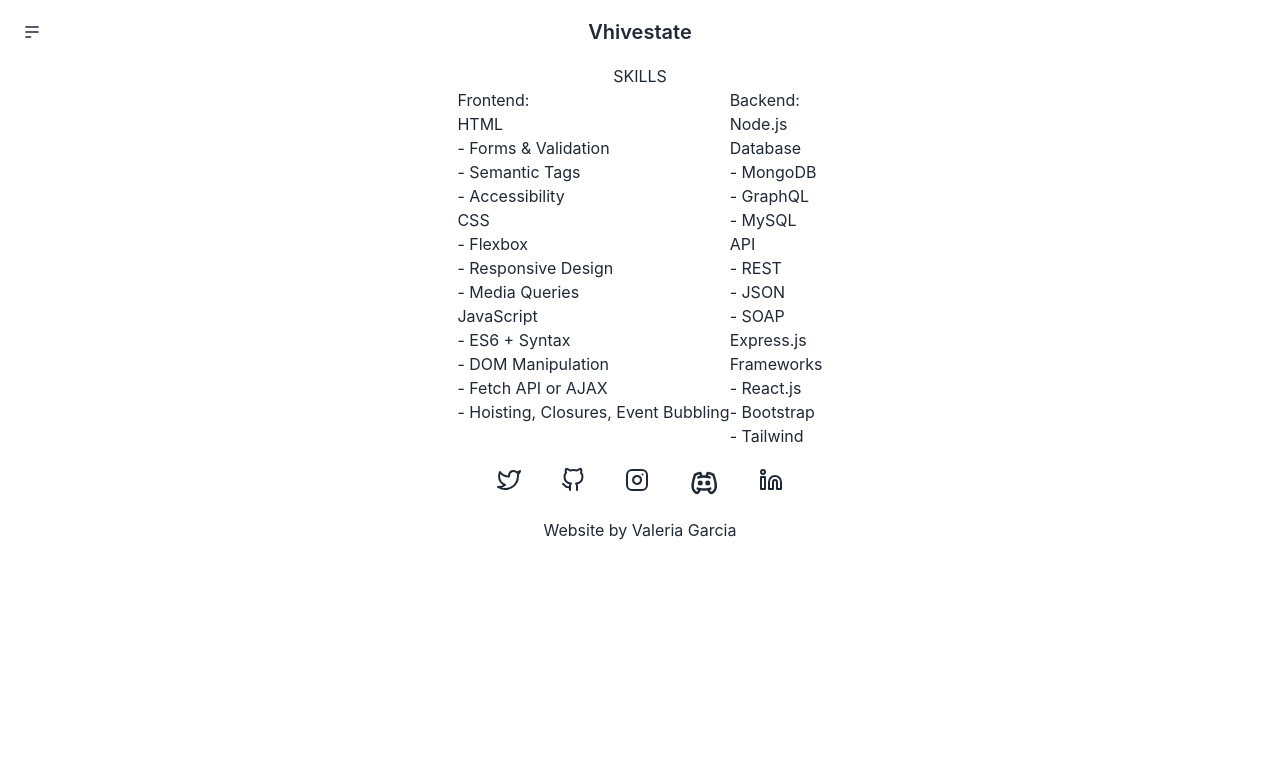
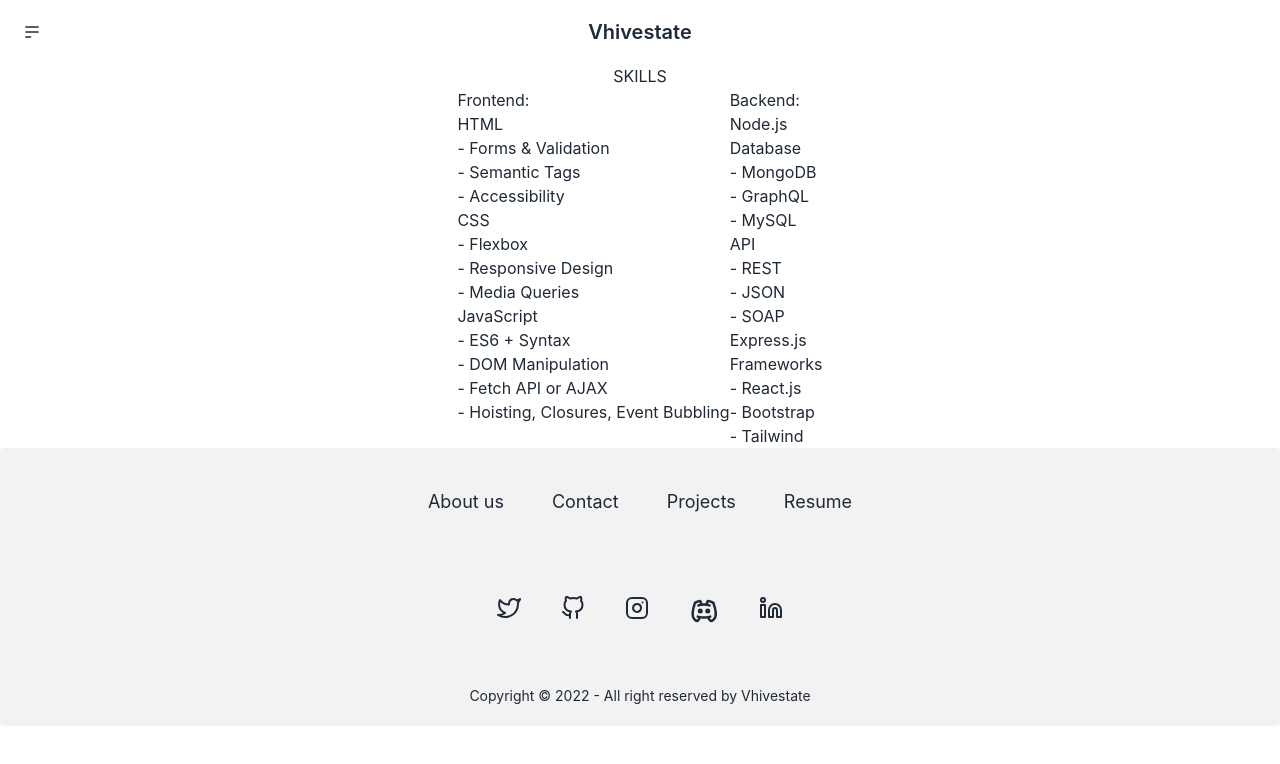
Before and after one commit to vhivestate/vhiivestate, a React (Create React App) app in the folder client/: page /resume in a window 1280 px wide. Shown: the top 764 px of the page. Built offline with nearby package versions, Linux system fonts and the light colour scheme.

Commit message:
footer styling

```diff
--- a/client/src/components/Footer.js
+++ b/client/src/components/Footer.js
@@ -11,19 +11,26 @@
 function Footer() {
 
   return (
-    <footer>
-    <div className='icons'>
-        <a href='https://twitter.com/vhivestate'> <Twitter></Twitter> </a>
+    <footer className="footer footer-center p-5 bg-base-200 text-base-content rounded">
+      <div className="grid grid-flow-col">
+        <a className="link link-hover text-lg">About us</a>
+        <a className="link link-hover text-lg">Contact</a>
+        <a className="link link-hover text-lg">Projects</a>
+        <a className="link link-hover text-lg">Resume</a>
+    </div>
+    <div>
+    <div className="grid grid-flow-col">
+    <a href='https://twitter.com/vhivestate'> <Twitter></Twitter> </a>
         <a href='https://github.com/vhivestate'> <GitHub></GitHub> </a>
         <a href='https://www.instagram.com/vhive.jpg/'> <Instagram></Instagram> </a>
         <a href="https://discord.com/channels/950224023973933116/950224023973933121/">
       <TbBrandDiscord /> </a>
         <a href='https://github.com/vhivestate'> <Linkedin></Linkedin> </a>
     </div>
-
-      <div >
-        <p>Website by Valeria Garcia</p>
-      </div>
+  </div>
+  <div>
+    <p>Copyright © 2022 - All right reserved by Vhivestate</p>
+  </div>
     </footer>
   )
 }
```
